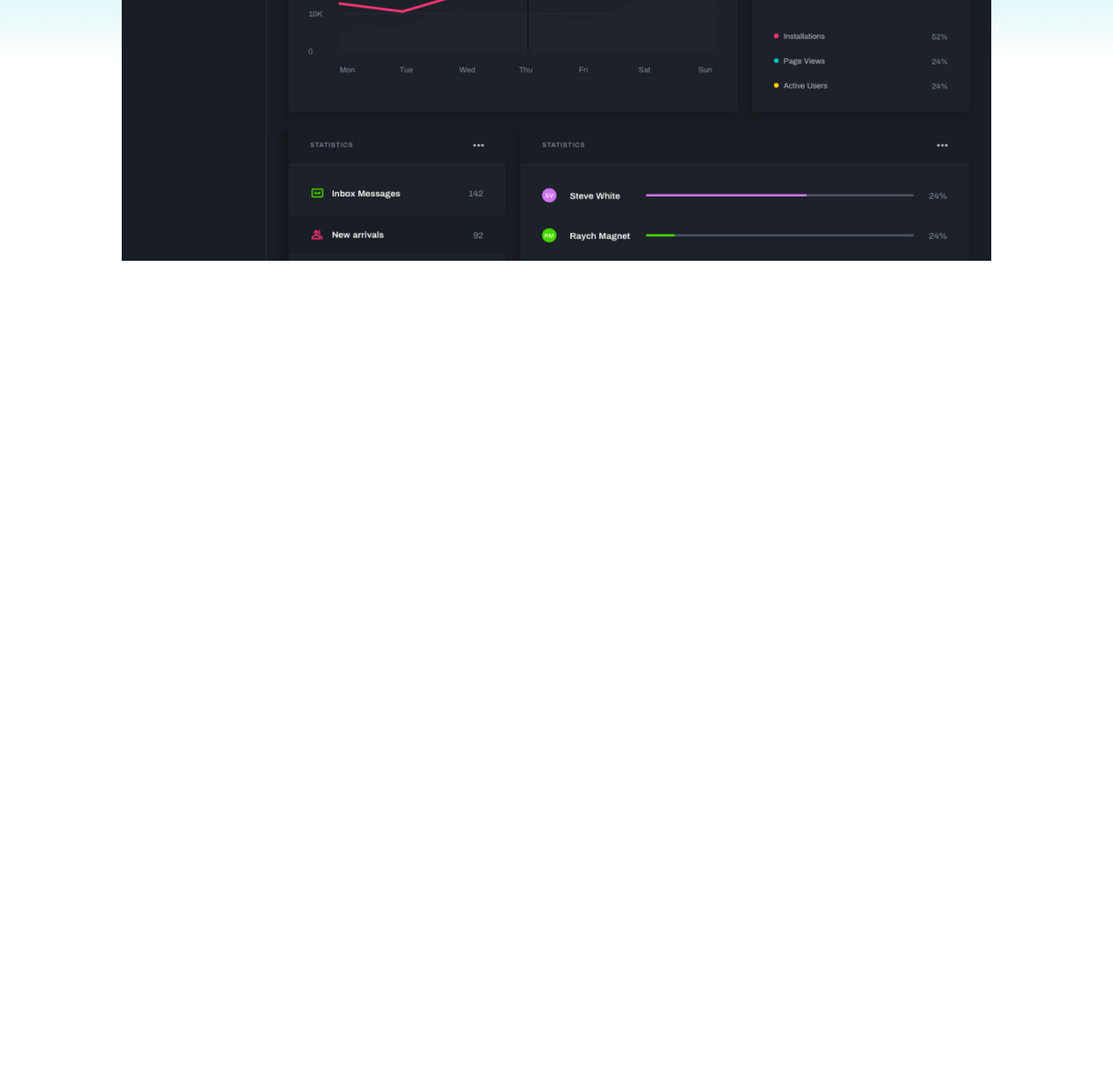
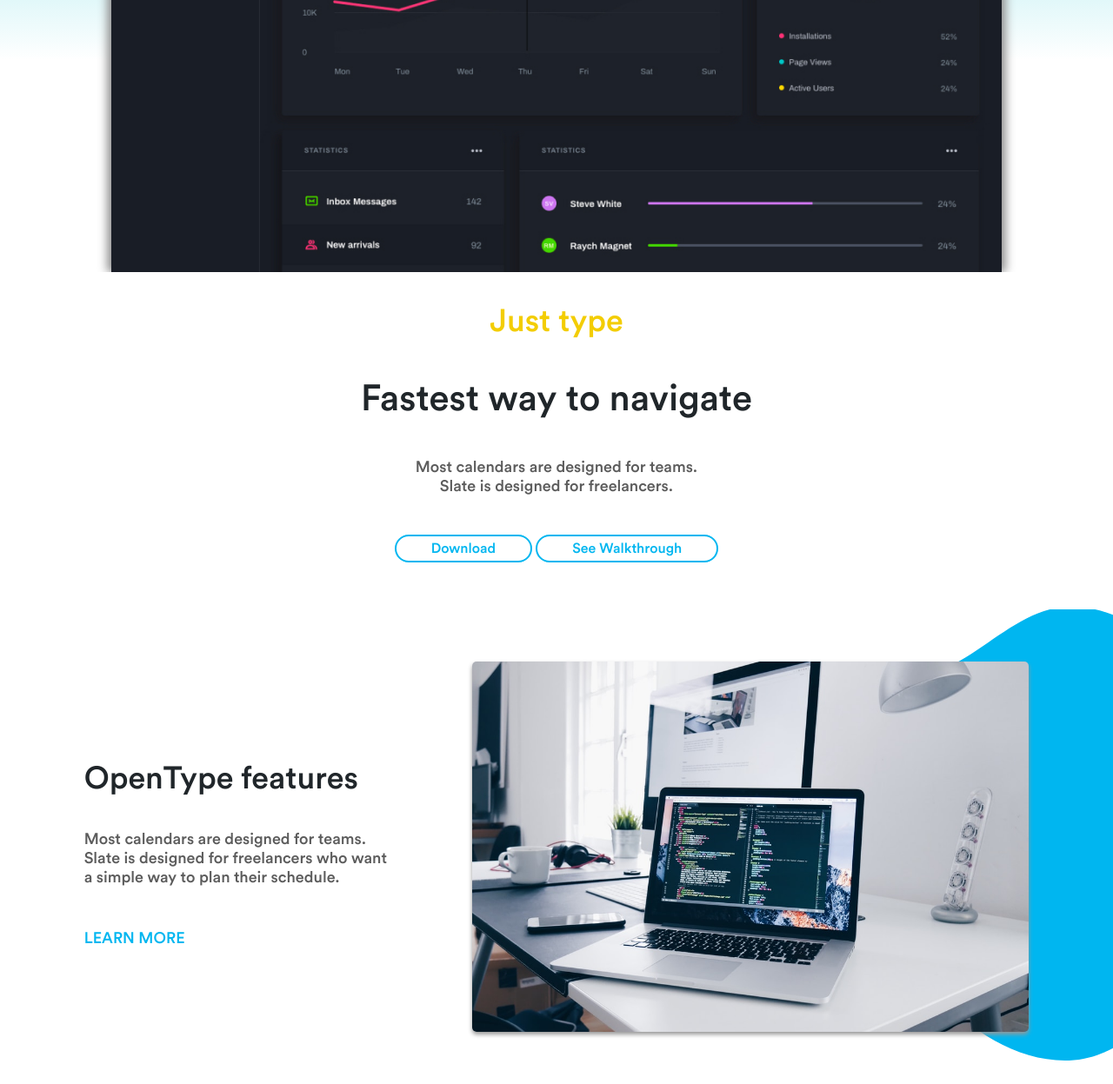
Before and after one commit to mazurkatarzyna/Training-Landing-Page, a plain HTML site: page index.html in a window 1280 px wide. Shown: the part 1011-2258 px from the top of the page at 87% size. Before the commit the page ends 1311 px from the top, so only its background shows below. Drawn offline with Linux system fonts and the light colour scheme.

Commit message:
adding next section-descriptions

```diff
--- a/index.html
+++ b/index.html
@@ -22,7 +22,7 @@
       <a class="nav-button" href="#">Login</a>
     </header>
     <main>
-      <div class="background-page">
+      <section class="background-page">
         <img
           class="ocean-vector"
           src="/images/ocean-vector.svg"
@@ -33,19 +33,20 @@
           src="/images/yellow-2-vector.svg"
           alt="yellow-2-vector"
         />
-      </div>
-      <div class="main-text">
+      </section>
+      <section class="main-text">
         <h1 class="main-heading">Lightning fast prototyping</h1>
         <p class="main-description">
           Most calendars are designed for teams. Slate is designed for
           freelancers.
         </p>
-      </div>
-      <div class="main-buttons">
+      </section>
+      <section class="main-buttons">
         <a href="/">Get started</a>
         <a href="/">Try for free</a>
-      </div>
-      <div class="dashboard-box">
+      </section>
+      <section class="dashboard-box">
+        <div class="dashboard-image-wrapper">
           <div class="grey-bar">
             <div class="circle"></div>
             <div class="circle"></div>
@@ -54,6 +55,39 @@
           </div>
           <img class="dashboard" src="/images/dashboard.jpg" alt="dashboard" />
         </div>
+      </section>
+      <section class="more-info">
+        <div>
+          <p class="just-type">Just type</p>
+          <p class="heading">Fastest way to navigate</p>
+          <p class="main-description">
+            Most calendars are designed for teams. Slate is designed for
+            freelancers.
+          </p>
+        </div>
+        <div class="more-info-buttons">
+          <a href="#">Download</a>
+          <a href="#">See Walkthrough</a>
+        </div>
+      </section>
+      <section class="description-part">
+        <img
+          class="blue-vector"
+          src="/images/blue-vector.svg"
+          alt="blue-vector"
+        />
+        <div class="section-description">
+          <div>
+            <p class="smaller-heading">OpenType features</p>
+            <p class="picture-description">
+              Most calendars are designed for teams. Slate is designed for
+              freelancers who want a simple way to plan their schedule.
+            </p>
+            <p class="dive-into-button">LEARN MORE</p>
+          </div>
+          <img class="laptop" src="/images/laptop_large.jfif" alt="laptop" />
+        </div>
+      </section>
     </main>
     <footer></footer>
   </body>
--- a/styles.css
+++ b/styles.css
@@ -95,8 +95,9 @@ main {
   font-size: 18px;
   width: 350px;
   height: 96px;
-  margin: 17px 0 3px 0;
+  margin: auto;
   text-align: center;
+  color: var(--second-text-color);
 }
 .main-buttons {
   width: 410px;
@@ -127,7 +128,12 @@ main {
   display: flex;
   flex-direction: column;
   align-items: center;
-  margin-top: 38px;
+  padding-top: 38px;
+  overflow-x: hidden;
+}
+.dashboard-image-wrapper {
+  box-shadow: 5px 0 10px #979797, -5px 0 10px #979797;
+  width: 80%;
 }
 .circle {
   width: 12px;
@@ -136,13 +142,13 @@ main {
   border-radius: 180px;
 }
 .white-rectangle {
-  width: 850px;
+  width: 85%;
   height: 20px;
   background-color: var(--light-background-color);
   border-radius: 3px;
 }
 .grey-bar {
-  width: 1000px;
+  width: 100%;
   height: 53px;
   background-color: #979797;
   display: flex;
@@ -152,6 +158,78 @@ main {
 }
 
 .dashboard {
-  width: 1000px;
-  height: 650px;
+  width: 100%;
+  height: auto;
+  display: block;
 }
+.more-info {
+  text-align: center;
+  padding-bottom: 60px;
+}
+.just-type {
+  color: var(--secondary-yellow-color);
+  font-size: 36px;
+}
+.heading {
+  font-size: 42px;
+  color: var(--first-text-color);
+}
+.more-info-buttons a {
+  text-decoration: none;
+  padding: 6px 40px;
+  border: 2px solid var(--primary-color);
+  background-color: var(--light-background-color);
+  border-radius: 60px;
+  color: var(--primary-color);
+}
+.more-info-buttons a:hover,
+.more-info-buttons a:focus {
+  background-color: var(--primary-color);
+  border-color: var(--primary-color);
+  color: var(--light-background-color);
+}
+
+.description-part {
+  padding: 60px 0;
+  display: flex;
+  align-items: center;
+  position: relative;
+  overflow: hidden;
+}
+.blue-vector {
+  position: absolute;
+  z-index: -1;
+  right: 0px;
+  top: 0;
+  transform: translateX(40%);
+  height: 95%;
+}
+.section-description {
+  display: flex;
+  justify-content: space-evenly;
+  width: 100%;
+  align-items: center;
+}
+
+.smaller-heading {
+  color: var(--first-text-color);
+  font-size: 36px;
+}
+.picture-description {
+  font-size: 18px;
+  width: 350px;
+  height: 96px;
+  margin: auto;
+  text-align: left;
+  color: var(--second-text-color);
+}
+.dive-into-button {
+  color: var(--primary-color);
+  font-size: 18px;
+}
+.laptop {
+  width: 50%;
+  height: 100%;
+  border-radius: 5px;
+  box-shadow: 0px 3px 5px #979797;
+}
--- a/theme.css
+++ b/theme.css
@@ -17,4 +17,5 @@ body {
   --secondary-color: #112d57;
   --second-text-color: #5c5c5c;
   --light-background-color: #ffffff;
+  --secondary-yellow-color: #f3cd03;
 }
```
Also changed, not shown: images/laptop_large.jfif (added). Lines whose indentation alone changed are shown as unchanged.
